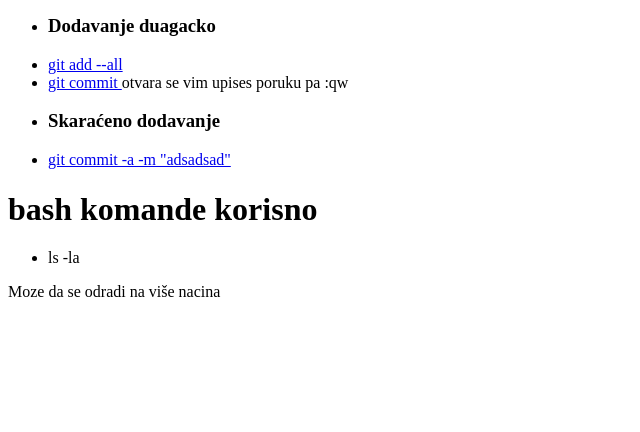
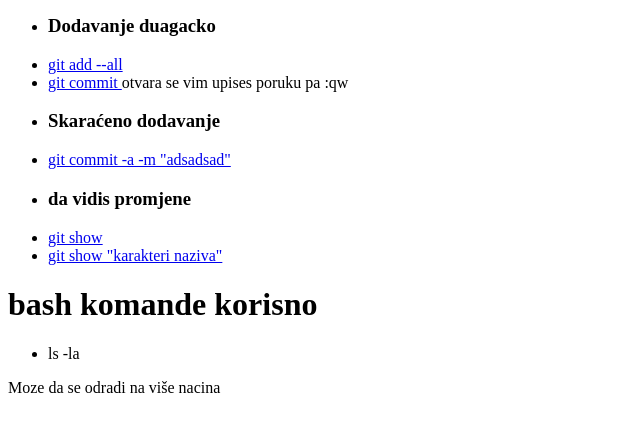
Before and after one commit to meddooo2/magic_git_gh, a PHP site: page / in a window 1280 px wide. Shown: the part 258-690 px from the top of the page, without its empty margins (0-640 px from the left). Run offline with PHP 8.4, Linux system fonts and the light colour scheme.

Commit message:
promjena indeksa 2

```diff
--- a/index.php
+++ b/index.php
@@ -3,7 +3,7 @@
 	<title>git</title>
 </head>
 <body>
-	<h1>Index fajlll promjena</h1>
+	<h1>Index fajlll promjena </h1>
 	<p>prvo je potrebno da kazes da si korisnik i uneses ime i email</p>
 
 	<h1>komande</h1>
@@ -20,6 +20,9 @@
 
 		<li><h3>Skaraćeno dodavanje</h3></li>
 		<li><a href="#">git commit  -a -m "adsadsad" </a></li>
+		<li><h3>da vidis promjene</h3></li>
+		<li><a href="#">git show </a></li>
+		<li><a href="#">git show "karakteri naziva"</a></li>
 
 	</ul>
 
```
